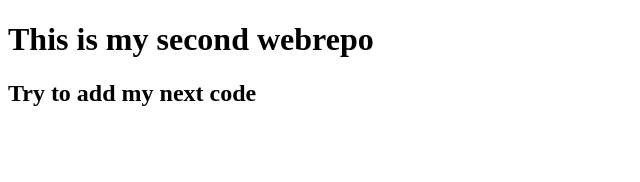
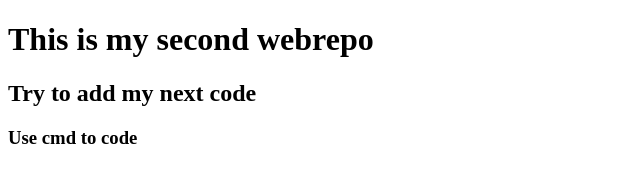
Before and after one commit to apudebnath/my-second-webrepo, a plain HTML site: page index.html in a window 1280 px wide. Shown: the whole page, without its empty margins (0-640 px from the left). Drawn offline with Linux system fonts and the light colour scheme.

Commit message:
add by cmd

```diff
--- a/index.html
+++ b/index.html
@@ -11,6 +11,7 @@
 <body>
     <h1>This is my second webrepo</h1>
     <h2>Try to add my next code</h2>
+    <h3>Use cmd to code</h3>
 </body>
 
 </html>
```
